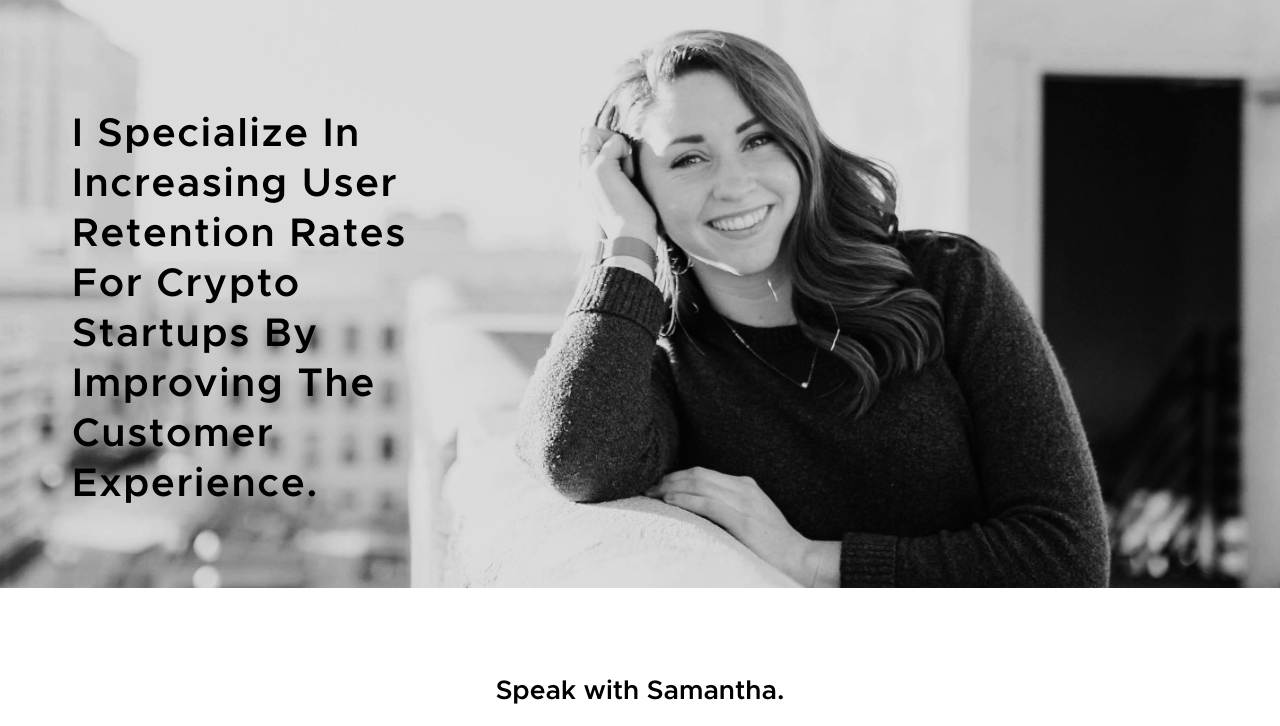
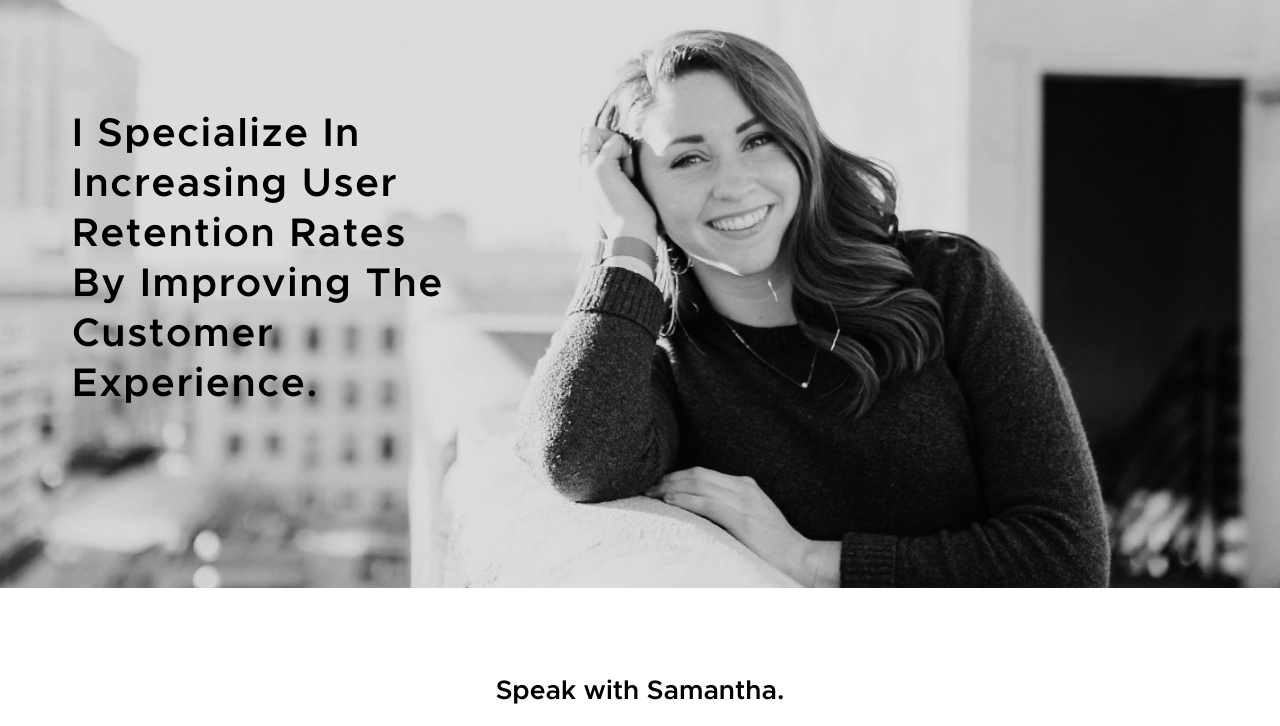
Before and after one commit to lapreal/website2.3, a plain HTML site: page index.html in a window 1280 px wide. Shown: the part 74-800 px from the top of the page. Drawn offline with Linux system fonts and the light colour scheme; a script that the page names is missing.

Commit message:
Update index.html

```diff
--- a/index.html
+++ b/index.html
@@ -46,7 +46,7 @@
 			</div>
 		<br>
   		<h2>
-			I Specialize In Increasing User Retention Rates For Crypto Startups By Improving The Customer Experience.
+			I Specialize In Increasing User Retention Rates By Improving The Customer Experience.
 		</h2>
   	</div>
         </header>
```
